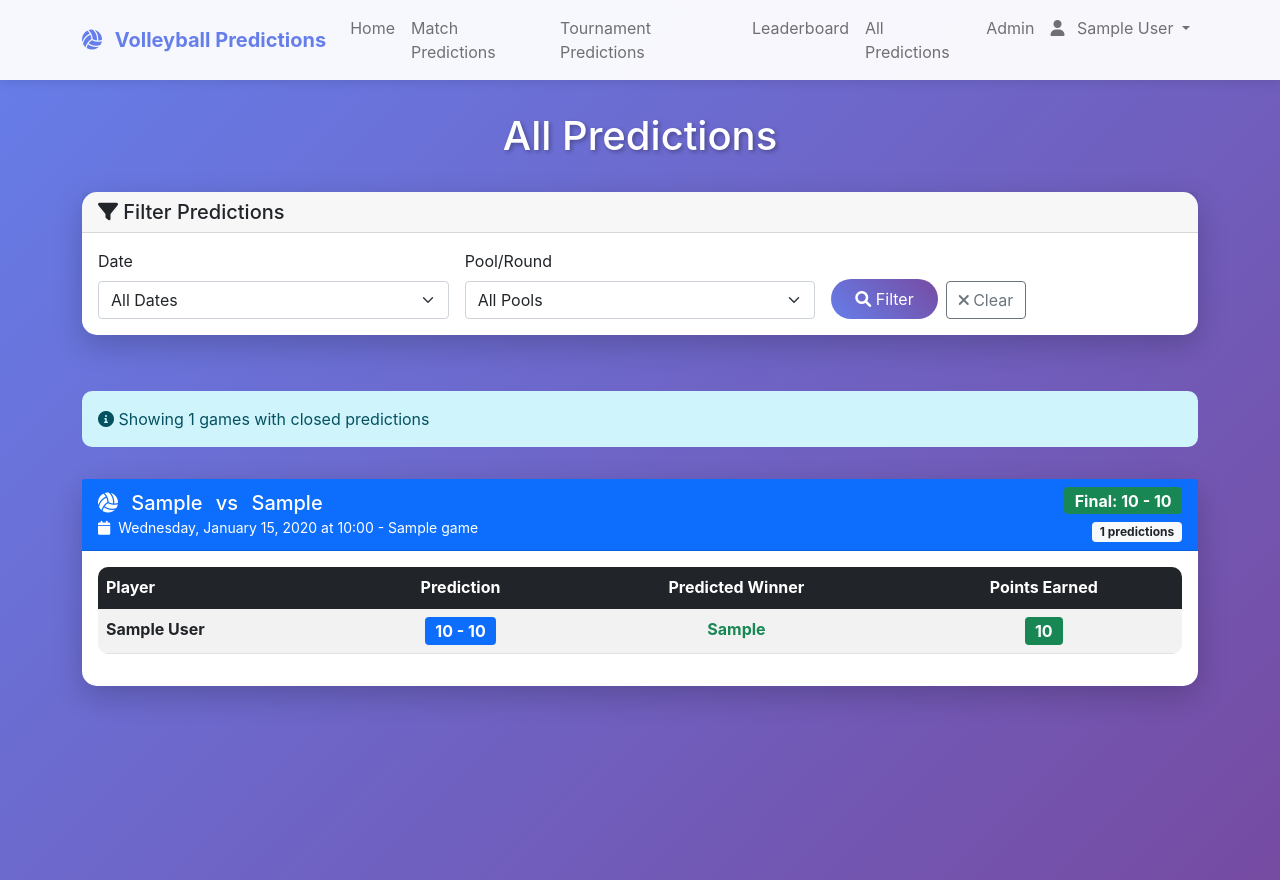
After one commit to guntarsa/volleyball-prediction-game, a Flask app: page /all_predictions in a window 1280 px wide. The commit adds this page. Run offline with Flask 3, Linux system fonts and the light colour scheme; a user stored in the database is signed in; tables that the repository leaves empty hold one stand-in row (values such as "Sample post"); some libraries are stand-ins or nearby versions.

Commit message:
all predictions

```diff
--- a/app.py
+++ b/app.py
@@ -1012,6 +1012,63 @@ def game_predictions(game_id):
         'predictions': predictions_data
     })
 
+@app.route('/all_predictions')
+@login_required
+def all_predictions():
+    # Get filter parameters
+    selected_date = request.args.get('date')
+    selected_pool = request.args.get('pool')
+
+    # Base query: only games where deadline has passed
+    games_query = Game.query.filter(Game.prediction_deadline <= datetime.now(timezone.utc))
+
+    # Apply date filter if provided
+    if selected_date:
+        try:
+            filter_date = datetime.strptime(selected_date, '%Y-%m-%d').date()
+            games_query = games_query.filter(db.func.date(Game.game_date) == filter_date)
+        except ValueError:
+            flash('Invalid date format', 'error')
+
+    # Apply pool filter if provided
+    if selected_pool:
+        games_query = games_query.filter(Game.round_name.ilike(f'%{selected_pool}%'))
+
+    # Order by game date (most recent first)
+    games = games_query.order_by(Game.game_date.desc()).all()
+
+    # Get all predictions for these games
+    games_with_predictions = []
+    for game in games:
+        predictions = Prediction.query.filter_by(game_id=game.id).join(User).all()
+        predictions_data = []
+        for pred in predictions:
+            predictions_data.append({
+                'user_name': pred.user.name,
+                'team1_score': pred.team1_score,
+                'team2_score': pred.team2_score,
+                'predicted_winner': pred.predicted_winner,
+                'points': pred.points
+            })
+
+        games_with_predictions.append({
+            'game': game,
+            'predictions': predictions_data,
+            'total_predictions': len(predictions_data)
+        })
+
+    # Get unique dates and pools for filtering
+    all_games = Game.query.filter(Game.prediction_deadline <= datetime.now(timezone.utc)).all()
+    unique_dates = sorted(list(set(game.game_date.date() for game in all_games)), reverse=True) if all_games else []
+    unique_pools = sorted(list(set(game.round_name for game in all_games))) if all_games else []
+
+    return render_template('all_predictions.html',
+                         games_with_predictions=games_with_predictions,
+                         unique_dates=unique_dates,
+                         unique_pools=unique_pools,
+                         selected_date=selected_date,
+                         selected_pool=selected_pool)
+
 # Initialize database
 with app.app_context():
     try:
--- /dev/null
+++ b/templates/all_predictions.html
@@ -0,0 +1,245 @@
+{% extends "base.html" %}
+
+{% block title %}All Predictions - Volleyball Predictions{% endblock %}
+
+{% block content %}
+<h1 class="page-title">All Predictions</h1>
+
+<!-- Filters -->
+<div class="row mb-4">
+    <div class="col-12">
+        <div class="card">
+            <div class="card-header">
+                <h5 class="mb-0">
+                    <i class="fas fa-filter"></i> Filter Predictions
+                </h5>
+            </div>
+            <div class="card-body">
+                <form method="GET" action="{{ url_for('all_predictions') }}" class="row g-3">
+                    <div class="col-md-4">
+                        <label for="date" class="form-label">Date</label>
+                        <select name="date" id="date" class="form-select">
+                            <option value="">All Dates</option>
+                            {% for date in unique_dates %}
+                                <option value="{{ date.strftime('%Y-%m-%d') }}"
+                                        {% if selected_date == date.strftime('%Y-%m-%d') %}selected{% endif %}>
+                                    {{ date.strftime('%B %d, %Y') }}
+                                </option>
+                            {% endfor %}
+                        </select>
+                    </div>
+                    <div class="col-md-4">
+                        <label for="pool" class="form-label">Pool/Round</label>
+                        <select name="pool" id="pool" class="form-select">
+                            <option value="">All Pools</option>
+                            {% for pool in unique_pools %}
+                                <option value="{{ pool }}"
+                                        {% if selected_pool == pool %}selected{% endif %}>
+                                    {{ pool }}
+                                </option>
+                            {% endfor %}
+                        </select>
+                    </div>
+                    <div class="col-md-4 d-flex align-items-end">
+                        <button type="submit" class="btn btn-primary me-2">
+                            <i class="fas fa-search"></i> Filter
+                        </button>
+                        <a href="{{ url_for('all_predictions') }}" class="btn btn-outline-secondary">
+                            <i class="fas fa-times"></i> Clear
+                        </a>
+                    </div>
+                </form>
+            </div>
+        </div>
+    </div>
+</div>
+
+{% if games_with_predictions %}
+<!-- Results Summary -->
+<div class="row mb-3">
+    <div class="col-12">
+        <div class="alert alert-info">
+            <i class="fas fa-info-circle"></i>
+            Showing {{ games_with_predictions | length }} games with closed predictions
+        </div>
+    </div>
+</div>
+
+<!-- Games with Predictions -->
+{% for item in games_with_predictions %}
+    {% set game = item.game %}
+    {% set predictions = item.predictions %}
+    {% set total_predictions = item.total_predictions %}
+
+    <div class="card mb-4">
+        <div class="card-header bg-primary text-white">
+            <div class="row align-items-center">
+                <div class="col-md-8">
+                    <h5 class="mb-0">
+                        <i class="fas fa-volleyball-ball me-2"></i>
+                        {% if get_country_code(game.team1) %}
+                            <span class="fi fi-{{ get_country_code(game.team1) }} team-flag me-2"></span>
+                        {% endif %}
+                        {{ game.team1 }}
+                        <span class="mx-2">vs</span>
+                        {% if get_country_code(game.team2) %}
+                            <span class="fi fi-{{ get_country_code(game.team2) }} team-flag me-2"></span>
+                        {% endif %}
+                        {{ game.team2 }}
+                    </h5>
+                    <small>
+                        <i class="fas fa-calendar me-1"></i>
+                        {{ game.game_date.strftime('%A, %B %d, %Y at %H:%M') }} - {{ game.round_name }}
+                    </small>
+                </div>
+                <div class="col-md-4 text-md-end">
+                    {% if game.is_finished %}
+                        <div class="final-score">
+                            <span class="badge bg-success fs-6">
+                                Final: {{ game.team1_score }} - {{ game.team2_score }}
+                            </span>
+                        </div>
+                    {% endif %}
+                    <div class="mt-1">
+                        <span class="badge bg-light text-dark">
+                            {{ total_predictions }} predictions
+                        </span>
+                    </div>
+                </div>
+            </div>
+        </div>
+
+        <div class="card-body">
+            {% if predictions %}
+                <!-- Desktop Table View -->
+                <div class="table-responsive d-none d-md-block">
+                    <table class="table table-striped table-hover">
+                        <thead class="table-dark">
+                            <tr>
+                                <th>Player</th>
+                                <th class="text-center">Prediction</th>
+                                <th class="text-center">Predicted Winner</th>
+                                <th class="text-center">Points Earned</th>
+                            </tr>
+                        </thead>
+                        <tbody>
+                            {% for pred in predictions %}
+                            <tr>
+                                <td>
+                                    <strong>{{ pred.user_name }}</strong>
+                                </td>
+                                <td class="text-center">
+                                    <span class="badge bg-primary fs-6">
+                                        {{ pred.team1_score }} - {{ pred.team2_score }}
+                                    </span>
+                                </td>
+                                <td class="text-center">
+                                    {% if pred.predicted_winner %}
+                                        <span class="text-success fw-bold">{{ pred.predicted_winner }}</span>
+                                    {% else %}
+                                        <span class="text-muted">-</span>
+                                    {% endif %}
+                                </td>
+                                <td class="text-center">
+                                    {% if pred.points is not none %}
+                                        <span class="badge bg-success fs-6">{{ pred.points }}</span>
+                                    {% else %}
+                                        <span class="badge bg-secondary">Pending</span>
+                                    {% endif %}
+                                </td>
+                            </tr>
+                            {% endfor %}
+                        </tbody>
+                    </table>
+                </div>
+
+                <!-- Mobile Card View -->
+                <div class="d-md-none">
+                    {% for pred in predictions %}
+                    <div class="card mb-2 prediction-card">
+                        <div class="card-body py-3">
+                            <div class="row align-items-center">
+                                <div class="col-6">
+                                    <h6 class="mb-1 fw-bold">{{ pred.user_name }}</h6>
+                                    <div class="prediction-score">
+                                        <span class="badge bg-primary">{{ pred.team1_score }} - {{ pred.team2_score }}</span>
+                                    </div>
+                                </div>
+                                <div class="col-6 text-end">
+                                    {% if pred.predicted_winner %}
+                                        <div class="predicted-winner mb-1">
+                                            <small class="text-muted">Winner:</small><br>
+                                            <span class="text-success fw-bold">{{ pred.predicted_winner }}</span>
+                                        </div>
+                                    {% endif %}
+                                    <div class="points">
+                                        {% if pred.points is not none %}
+                                            <span class="badge bg-success">{{ pred.points }} pts</span>
+                                        {% else %}
+                                            <span class="badge bg-secondary">Pending</span>
+                                        {% endif %}
+                                    </div>
+                                </div>
+                            </div>
+                        </div>
+                    </div>
+                    {% endfor %}
+                </div>
+            {% else %}
+                <div class="alert alert-warning text-center">
+                    <i class="fas fa-exclamation-triangle"></i>
+                    No predictions were made for this game
+                </div>
+            {% endif %}
+        </div>
+    </div>
+{% endfor %}
+
+{% else %}
+<div class="alert alert-info text-center">
+    <h4><i class="fas fa-search"></i> No Games Found</h4>
+    <p>No games with closed predictions match your current filters.</p>
+    {% if selected_date or selected_pool %}
+        <a href="{{ url_for('all_predictions') }}" class="btn btn-primary">
+            <i class="fas fa-times"></i> Clear Filters
+        </a>
+    {% endif %}
+</div>
+{% endif %}
+
+{% endblock %}
+
+{% block scripts %}
+<style>
+    .prediction-card {
+        border-left: 4px solid #667eea;
+        transition: all 0.3s ease;
+    }
+
+    .prediction-card:hover {
+        box-shadow: 0 4px 12px rgba(0, 0, 0, 0.1);
+        transform: translateX(3px);
+    }
+
+    .final-score {
+        font-size: 1rem;
+        font-weight: bold;
+    }
+
+    @media (max-width: 768px) {
+        .card-header h5 {
+            font-size: 1rem;
+            line-height: 1.3;
+        }
+
+        .card-header small {
+            font-size: 0.8rem;
+        }
+
+        .team-flag {
+            width: 16px;
+            height: 12px;
+        }
+    }
+</style>
+{% endblock %}
--- a/templates/base.html
+++ b/templates/base.html
@@ -618,6 +618,13 @@
                                 <i class="fas fa-medal d-lg-none me-2"></i>Leaderboard
                             </a>
                         </li>
+                        <li class="nav-item">
+                            <a class="nav-link" href="{{ url_for('all_predictions') }}">
+                                <i class="fas fa-eye d-lg-none me-2"></i>
+                                <span class="d-none d-lg-inline">All Predictions</span>
+                                <span class="d-lg-none">Predictions</span>
+                            </a>
+                        </li>
                         {% if current_user.is_admin %}
                         <li class="nav-item">
                             <a class="nav-link" href="{{ url_for('admin') }}">
```
